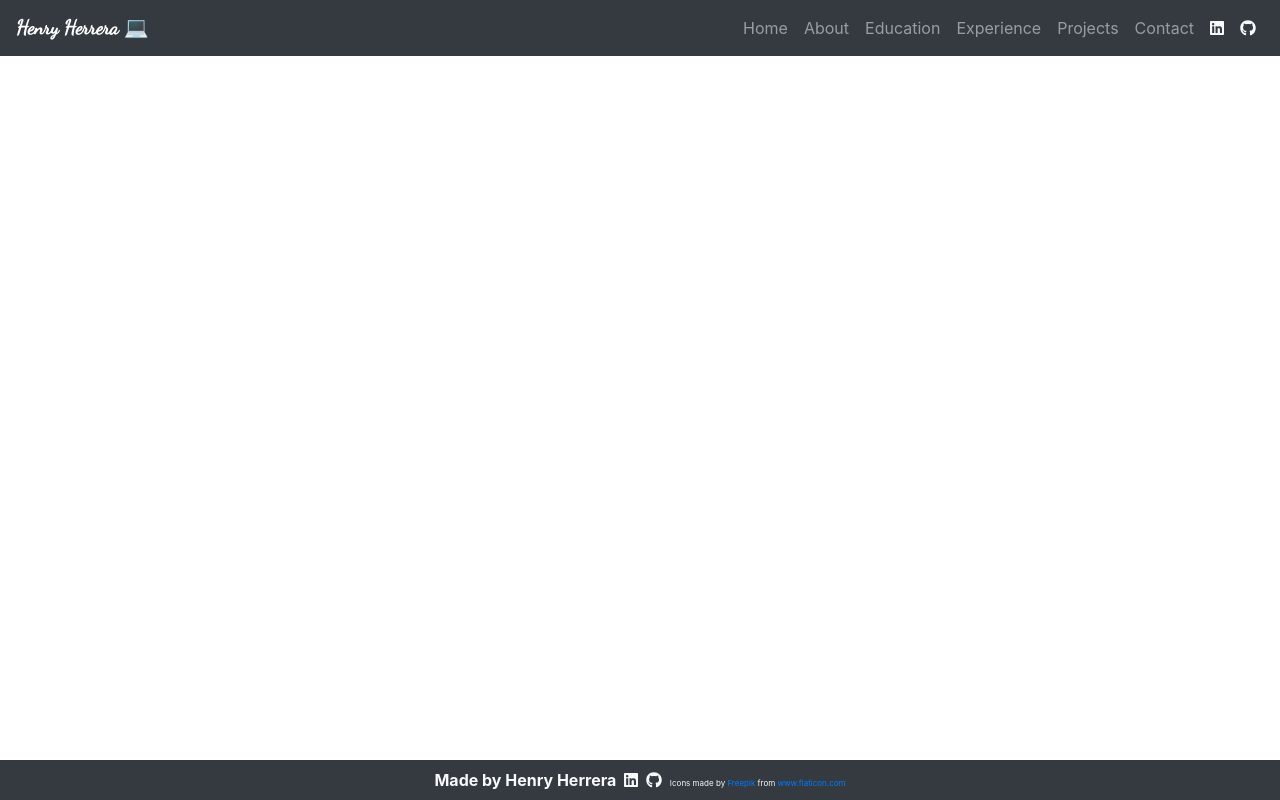
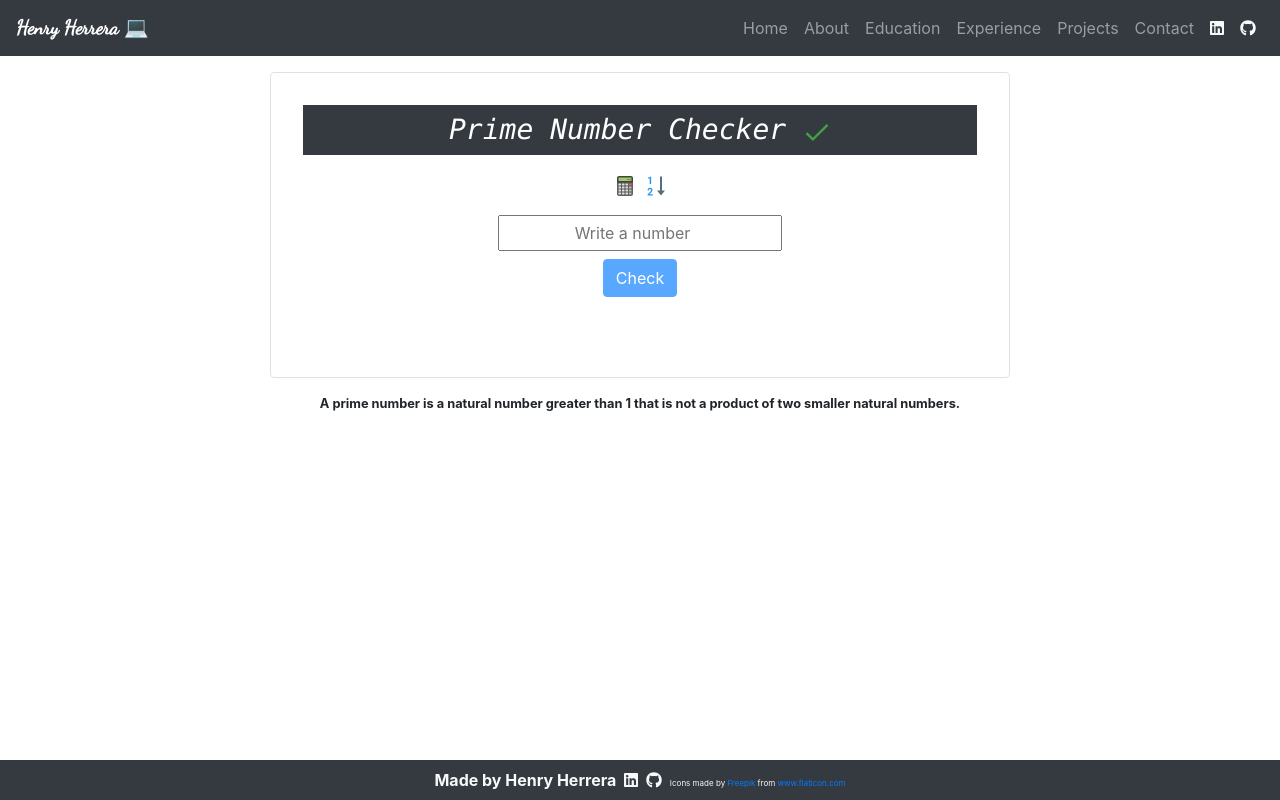
Before and after one commit to hjhm2018/my-portfolio, a React (Create React App) app: page /primenumberchecker in a window 1280 px wide. Built offline with nearby package versions, Linux system fonts and the light colour scheme; a web font is replaced by a local one.

Commit message:
fixed some bugs and added a prime number checker app

```diff
--- a/src/components/Contact.js
+++ b/src/components/Contact.js
@@ -17,7 +17,7 @@ function Contact() {
   };
 
   return (
-    <>
+    <div className="container">
       {showForm ? (
         <ContactForm hide={buttonHide} className="m-5" />
       ) : (
@@ -54,7 +54,7 @@ function Contact() {
           </div>
         </div>
       )}
-    </>
+    </div>
   );
 }
 
--- a/src/components/Nav.js
+++ b/src/components/Nav.js
@@ -18,6 +18,7 @@ import BirthdayApp from "./BirthdayApp";
 import CryptocurrencyApp from "./CryptocurrencyApp";
 import RandomBibleVersesApp from "./RandomBibleVersesApp";
 import Palindrome from "./Palindrome";
+import PrimeNumberApp from "./PrimeNumberApp";
 
 import Navbar from "react-bootstrap/Navbar";
 import Nav from "react-bootstrap/Nav";
@@ -123,6 +124,15 @@ const nav = () => {
               Palindrome Checker App
             </Nav.Link>
 
+            <Nav.Link
+              className="d-none"
+              as={Link}
+              to="/primenumberchecker"
+              eventKey={2}
+            >
+              Prime Number Checker App
+            </Nav.Link>
+
             {/* <Nav.Link as={Link} to="/projects" eventKey={2}><FontAwesomeIcon icon={['fab', 'linkedin']} /></Nav.Link>
                         <Nav.Link as={Link} to="/projects" eventKey={2}><FontAwesomeIcon icon={['fab', 'github']} /></Nav.Link> */}
             <a
@@ -187,6 +197,9 @@ const nav = () => {
         <Route path="/palindromechecker">
           <Palindrome />
         </Route>
+        <Route path="/primenumberchecker">
+          <PrimeNumberApp />
+        </Route>
         <Route exact path="/">
           <Home />
         </Route>
--- /dev/null
+++ b/src/components/PrimeNumberApp.js
@@ -0,0 +1,113 @@
+import React, { useState } from "react";
+import {
+  FcApproval,
+  FcCancel,
+  FcCheckmark,
+  FcCalculator,
+  FcNumericalSorting12,
+} from "react-icons/fc";
+
+function PrimeNumberApp() {
+  const [number, setNumber] = useState("");
+  const [result, setResult] = useState("");
+
+  const checkPrimeNumber = (num) => {
+    if (num === 0) {
+      return setNumber("");
+    }
+
+    if (num === 1) {
+      return;
+    }
+
+    if (num < 0) {
+      return setResult(`No negative numbers`);
+    }
+
+    if (num === 2 || num === 3) {
+      return setResult(`Prime Number`);
+    }
+
+    if (num % 2 === 0 || num % 3 === 0) {
+      return setResult(`Not a Prime Number`);
+    }
+
+    for (let i = 2; i < num; i++) {
+      if (num % i === 0) {
+        return setResult(`Not a Prime Number`);
+      } else {
+        return setResult(`Prime Number`);
+      }
+    }
+  };
+
+  return (
+    <div className="container">
+      <div className="mx-auto text-center col-md-8 col-12 border p-4 mt-3 rounded">
+        <h3
+          className="font-italic m-2 text-center bg-dark text-white p-2"
+          style={{ fontFamily: "Lucida Console, Courier New, monospace" }}
+        >
+          Prime Number Checker <FcCheckmark />
+        </h3>
+
+        <h4 className="m-2 p-2">
+          <FcCalculator /> <FcNumericalSorting12 />
+        </h4>
+
+        <input
+          type="number"
+          className="px-3 py-1 text-center"
+          placeholder="Write a number"
+          onChange={(e) => {
+            setNumber(Number(e.target.value));
+
+            if (!number) {
+              setResult("");
+            }
+          }}
+        />
+        <br />
+        <button
+          className="btn btn-primary mt-2"
+          onClick={() => checkPrimeNumber(number)}
+          disabled={
+            (number && number.length < 1) ||
+            (number && number <= 1) ||
+            number === "" ||
+            !number
+          }
+        >
+          Check
+        </button>
+        <p
+          className={`text-center pt-3 ${
+            result === "Prime Number" ? "text-success" : "text-danger"
+          } ${(number === "" || !number) && "invisible"}`}
+        >
+          {result === "Prime Number" ? (
+            <FcApproval />
+          ) : result === "Not a Prime Number" ? (
+            <FcCancel />
+          ) : (
+            ""
+          )}
+          &nbsp;
+          {result}
+        </p>
+        {number < 0 && (
+          <small className="text-danger p-0 m-0">No negative numbers</small>
+        )}
+        {isNaN(number) && (
+          <small className="text-danger p-0 m-0">Insert only numbers</small>
+        )}
+      </div>
+      <small className="text-center font-weight-bold mx-auto d-block mt-3">
+        A prime number is a natural number greater than 1 that is not a product
+        of two smaller natural numbers.
+      </small>
+    </div>
+  );
+}
+
+export default PrimeNumberApp;
--- a/src/components/Projects.js
+++ b/src/components/Projects.js
@@ -18,7 +18,7 @@ import Nav from "react-bootstrap/Nav";
 
 const Projects = () => {
   return (
-    <div>
+    <div className="mx-auto col-sm-12 col-lg-10 pt-2 mb-5">
       <h1 className="text-center">Projects</h1>
       <CardGroup className="mb-5 d-flex justify-content-around">
         <div className="row justify-content-center">
@@ -147,6 +147,14 @@ const Projects = () => {
           Palindrome Checker App
         </Nav.Link>
         <Nav.Link
+          className="btn btn-primary mb-2 col-8 col-md-4 mx-auto"
+          as={Link}
+          to="/primenumberchecker"
+          eventKey={2}
+        >
+          Prime Number Checker App
+        </Nav.Link>
+        <Nav.Link
           className="btn btn-primary mb-5 col-8 col-md-4 mx-auto"
           as={Link}
           to="/bmicalculator"
--- a/src/components/ReactFilter.js
+++ b/src/components/ReactFilter.js
@@ -1,33 +1,27 @@
-import React, { Component } from "react";
+import React, { useEffect, useState } from "react";
 
-export class ReactFilter extends Component {
-  state = {
-    users: [],
-    name: "",
+function ReactFilter() {
+  const [users, setUsers] = useState([]);
+  const [name, setName] = useState("");
+
+  const onChange = (e) => {
+    setName(e.target.value.toLowerCase());
   };
 
-  onChange = (e) => {
-    this.setState({
-      [e.target.name]: e.target.value.toLowerCase(),
-    });
-    console.log(e.target.name);
-  };
-
-  componentDidMount() {
+  useEffect(() => {
     fetch("https://jsonplaceholder.typicode.com/users")
       .then((response) => {
         response
           .json()
           .then((data) => {
-            this.setState({
-              users: data,
-            });
+            console.log(data);
+            setUsers(data);
           })
           .catch((err) => console.log(err));
       })
       .catch((err) => console.log(err));
-  }
-  render() {
+  }, []);
+
   return (
     <div className="container-fluid mb-5">
       <h1 className="text-center p-3 bg-secondary mt-2 rounded text-light col-md-12 col-sm-12">
@@ -39,24 +33,23 @@ export class ReactFilter extends Component {
         className="mb-2 text-center rounded d-block mx-auto"
         type="search"
         placeholder="Filter by name"
-          onChange={this.onChange}
+        autoComplete="off"
+        onChange={onChange}
       />
 
       <div className="row">
         <div className="mx-auto text-center col-md-4 col-sm-12">
-            {this.state.users ? (
-              this.state.users
-                .filter((person) =>
-                  person.name.toLowerCase().includes(this.state.name)
-                )
+          {users.filter((person) => person.name.toLowerCase().includes(name))
+            .length >= 1 &&
+            users
+              .filter((person) => person.name.toLowerCase().includes(name))
               .map((user, index) => (
                 <div
                   className="border p-3 rounded bg-dark text-light"
                   key={index}
                 >
                   <p>
-                      <span className="font-weight-bold">Name: </span>{" "}
-                      {user.name}
+                    <span className="font-weight-bold">Name: </span> {user.name}
                   </p>
                   <p>
                     <span className="font-weight-bold">Email: </span>{" "}
@@ -75,15 +68,17 @@ export class ReactFilter extends Component {
                     {user.company.name}
                   </p>
                 </div>
-                ))
-            ) : (
-              <div>No data</div>
+              ))}
+          {users.filter((person) => person.name.toLowerCase().includes(name))
+            .length < 1 && (
+            <div className="bg-dark text-white py-3 rounded font-weight-bold">
+              No results
+            </div>
           )}
         </div>
       </div>
     </div>
   );
 }
-}
 
 export default ReactFilter;
```
Also changed, not shown: src/components/Home.js (+65 -21 lines). Lines whose indentation alone changed are shown as unchanged.
